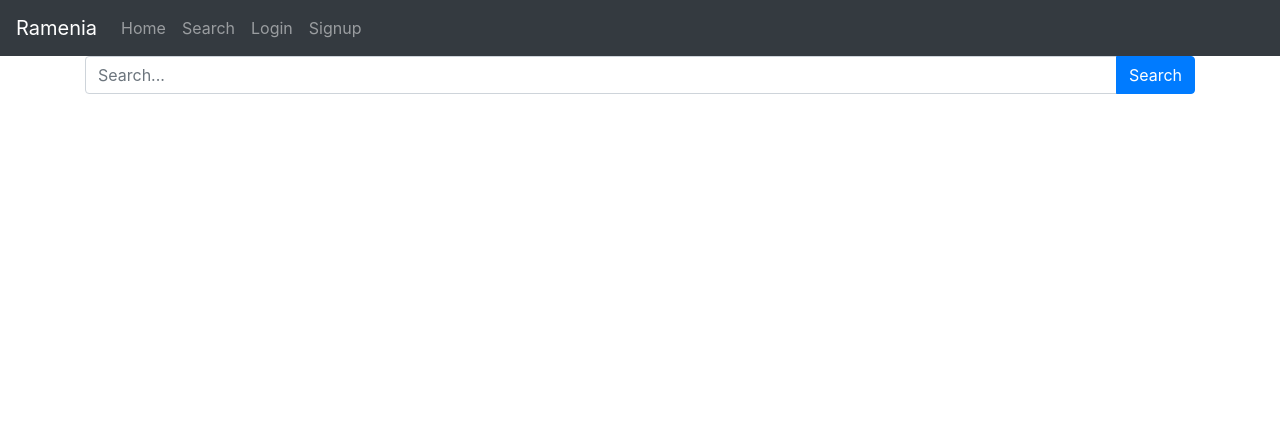
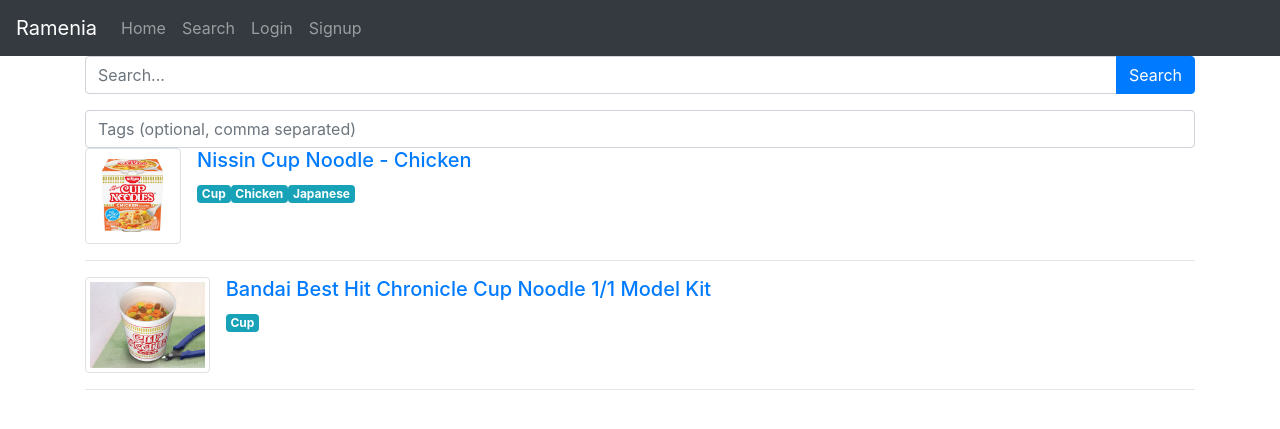
Before and after one commit to awlane/ramenia, a Django app: page /app/search in a window 1280 px wide. Shown: the top 429 px of the page. Run offline with Django 3.2, Linux system fonts and the light colour scheme; data comes from the database, SQL or seed files in the repository; some libraries are stand-ins or nearby versions.

Commit message:
search via tag, click tag to search, noodle page carousel fix, noodle page reformat

```diff
--- a/rameniaapp/templates/list.html
+++ b/rameniaapp/templates/list.html
@@ -43,7 +43,9 @@ $(document).ready(function(){
         </a>
         Rating: {{ score }}/5 from {{noodle.review_set.all|length}} ratings <br />
         {% for tag in noodle.tags.all %}
+            <a href="{% url 'search' %}?tags={{tag.name}}">
             <span class="badge badge-info">{{tag.name}}</span>
+            </a>
         {% endfor %}
 
         {% if user.is_authenticated and user.id == listinfo.user.id %}
--- a/rameniaapp/templates/search.html
+++ b/rameniaapp/templates/search.html
@@ -3,26 +3,41 @@
 
 <script>
 $(document).ready(function(){
-    $("#searchString").keyup(function(event) {
-        if (event.keyCode === 13) {
-            $("#searchButton").click();
+
+    // Read a page's GET URL variables and return them as an associative array.
+    // Courtesy of https://stackoverflow.com/a/4656873/1088933
+    function getUrlVars()
+    {
+        var vars = [], hash;
+        var hashes = window.location.href.slice(window.location.href.indexOf('?') + 1).split('&');
+        for(var i = 0; i < hashes.length; i++)
+        {
+            hash = hashes[i].split('=');
+            vars.push(hash[0]);
+            vars[hash[0]] = hash[1];
         }
-    });
-    $("#searchButton").click(function(event){
-        var $the_button = $(this);
+        return vars;
+    }
+
+    function doSearch() {
         $.ajax({
             type: 'GET',
             url: "{% url 'search_rest' %}",
 
             // params for search
             data: $.param({
-                sstring: $("#searchString").val()
+                sstring: $("#searchString").val(),
+                tags: $("#tagString").val(),
             }),
 
             success: function(response) {
                 // clear search results
                 $("#searchResults").html("");
 
+                // no results
+                if (response.length == 0) {
+                    $("#searchResults").html("<small>No results</small>");
+                }
 
                 response.forEach(function(obj){
                     // find main image
@@ -48,9 +63,12 @@ $(document).ready(function(){
                     // build tags html
                     obj.tags.forEach(function(tag){
                         result_frag = result_frag.concat([
+                            '<a href="/app/search?tags=',
+                            tag.name,
+                            '">',
                             '<span class="badge badge-info">',
                             tag.name,
-                            '</span>'
+                            '</span></a>'
                         ]);
                     });
 
@@ -66,7 +84,28 @@ $(document).ready(function(){
                 });
             },
         });
+    }
+
+    $("#searchString").keyup(function(event) {
+        if (event.keyCode === 13) {
+            $("#searchButton").click();
+        }
     });
+    $("#tagString").keyup(function(event) {
+        if (event.keyCode === 13) {
+            $("#searchButton").click();
+        }
+    });
+
+    $("#searchButton").click(function(event){
+        var $the_button = $(this);
+        doSearch();
+    });
+
+    var urlVars = getUrlVars();
+    $("#searchString").val(urlVars.sstring);
+    $("#tagString").val(urlVars.tags);
+    doSearch();
 });
 </script>
 
@@ -81,6 +120,7 @@ $(document).ready(function(){
         <button type="button" id="searchButton" class="btn btn-primary">Search</button>
     </div>
 </div>
+<input type="text" id="tagString" class="form-control" placeholder="Tags (optional, comma separated)" aria-label="Tags">
 <div id="searchResults">
 
 </div>
--- a/rameniaapp/views/rest.py
+++ b/rameniaapp/views/rest.py
@@ -49,6 +49,7 @@ def search_rest(request):
     if request.method == "GET":
         search_type = request.GET.get("type", "noodle")
         search_string = request.GET.get("sstring", None)
+        search_tags = request.GET.get("tags", None)
         sort_param = request.GET.get("sortby", "name")
         sort_dir = request.GET.get("sortdir", "asc")
         page = request.GET.get("page", 0)
@@ -59,5 +60,11 @@ def search_rest(request):
         else:
             noodles = Noodle.objects.all()
 
+        if search_tags:
+            tags = search_tags.split(',')
+            for tag in tags:
+                noodles = noodles.filter(tags__name__iexact=tag.strip())
+
+
         serializer = NoodleSerializer(noodles, many=True)
         return JsonResponse(serializer.data, safe=False)
```
Also changed, not shown: rameniaapp/templates/ramen.html (+7 -4 lines).
